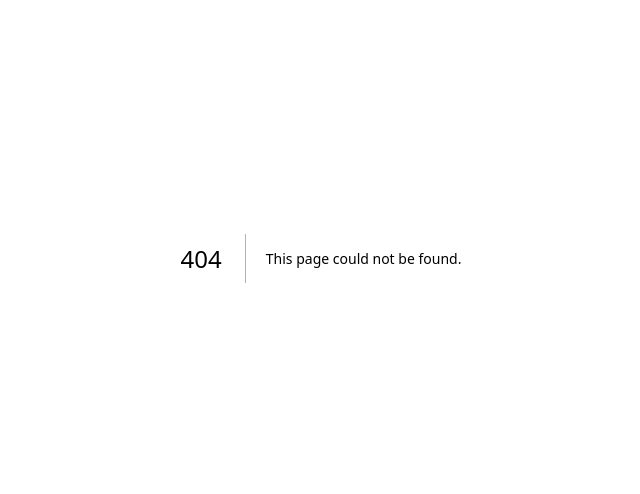
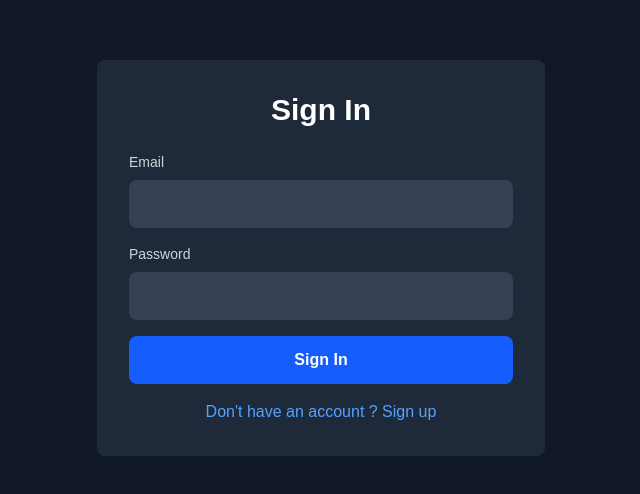
Before and after one commit to dimitry-co/ai-study-buddy, a Next.js app: page /login in a window 1280 px wide. Before the commit this address had no page. Shown: the part 142-636 px from the top of the page, without its empty margins (319-959 px from the left). Built offline with nearby package versions, Linux system fonts and the light colour scheme; no server answers.

Commit message:
feat: add login/signup page with authentication
- Create login page in (auth) route group
- Implement sign-in and sign-up toggle with form validation
- Add error handling and loading states for auth operations
- Integrate Supabase auth with redirect to main app on success

```diff
--- /dev/null
+++ b/src/app/(auth)/login/page.tsx
@@ -0,0 +1,99 @@
+"use client";
+
+import { useState } from "react";
+import { useRouter } from "next/navigation";
+import { signIn, signUp } from "@/lib/auth";
+
+export default function LoginPage() {
+  const [email, setEmail] = useState('');
+  const [password, setPassword] = useState('');
+  const [isSignUpMode, setIsSignUpMode] = useState(false);
+  const [error, setError] = useState('');
+  const [loading, setLoading] = useState(false);
+  const router = useRouter();
+
+  const handleSubmit = async (e: React.FormEvent) => {
+    e.preventDefault();
+    setError('');
+    setLoading(true);
+
+    try {
+      const { data, error } = isSignUpMode
+        ? await signUp(email, password)
+        : await signIn(email, password);
+
+      if (error) {
+        setError(error.message); // Auth errors
+        return;
+      }
+
+      // Redirect to main app
+      router.push('/');
+
+    } catch (err) {
+      setError('Unable to connect. Please try again.'); // Network errors
+    } finally {
+      setLoading(false);
+    }
+  };
+
+  return (
+    <div className="min-h-screen bg-gray-900 flex items-center justify-center p-4">
+      <div className="bg-gray-800 rounded-lg p-8 max-w-md w-full">
+        <h1 className="text-3xl font-bold text-white mb-6 text-center">
+          {isSignUpMode ? 'Sign Up' : 'Sign In'}
+        </h1>
+
+        <form onSubmit={handleSubmit} className="space-y-4">
+          <div>
+            <label className="block text-sm font-medium text-gray-300 mb-2">
+              Email
+            </label>
+            <input
+              type="email"
+              value={email}
+              onChange={(e) => setEmail(e.target.value)}
+              required
+              className="w-full p-3 bg-gray-700 text-white rounded-lg"
+            />
+          </div>
+
+          <div>
+            <label className="block text-sm font-medium text-gray-300 mb-2">
+              Password
+            </label>
+            <input
+              type="password"
+              value={password}
+              onChange={(e) => setPassword(e.target.value)}
+              required
+              minLength={6}
+              className="w-full p-3 bg-gray-700 text-white rounded-lg"
+            />
+          </div>
+
+          {error && (
+            <div className="bg-red-900/50 border border-red-500 text-red-200 px-4 py-2 rounded">
+              {error}
+            </div>
+          )}
+
+          <button
+            type="submit"
+            disabled={loading}
+            className="w-full bg-blue-600 hover:bg-blue-700 disabled:bg-gray-600 text-white py-3 rounded-lg font-semibold"
+          >
+            {loading ? 'Loading...' : isSignUpMode ? 'Sign Up' : 'Sign In'}
+          </button>
+        </form>
+
+        <button
+          onClick={() => setIsSignUpMode(!isSignUpMode)}
+          className="mt-4 text-blue-400 hover:text-blue-300 w-full text-center"
+        >
+          {isSignUpMode ? 'Already have an acoount ? Sign In' : 'Don\'t have an account ? Sign up'}
+        </button>
+      </div>
+    </div>
+  );
+}
```
